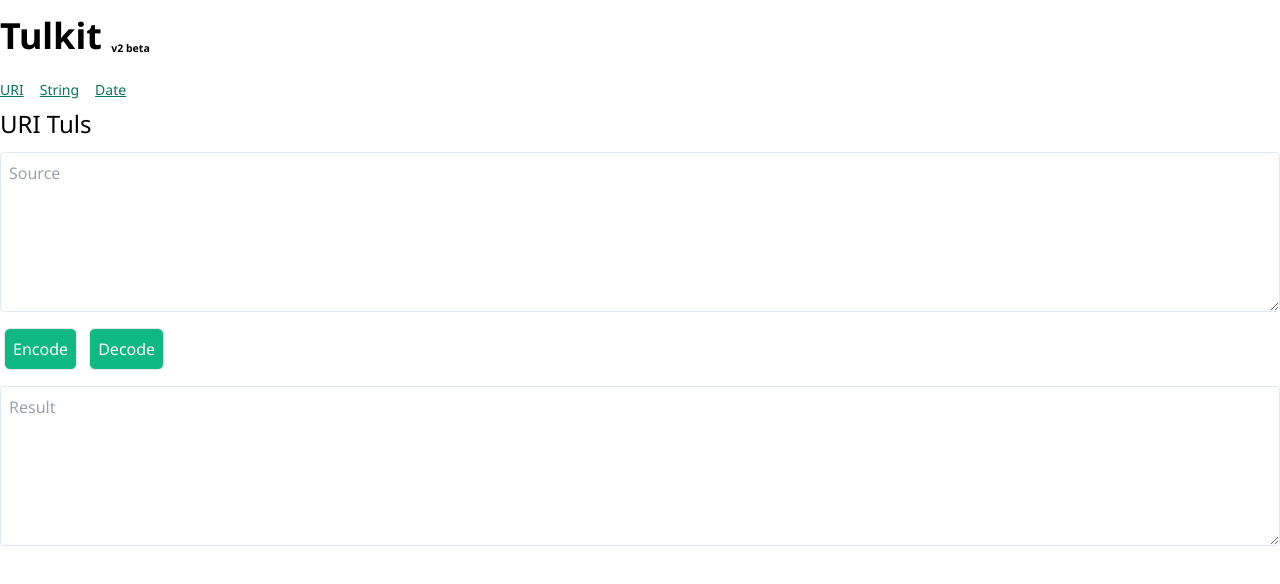
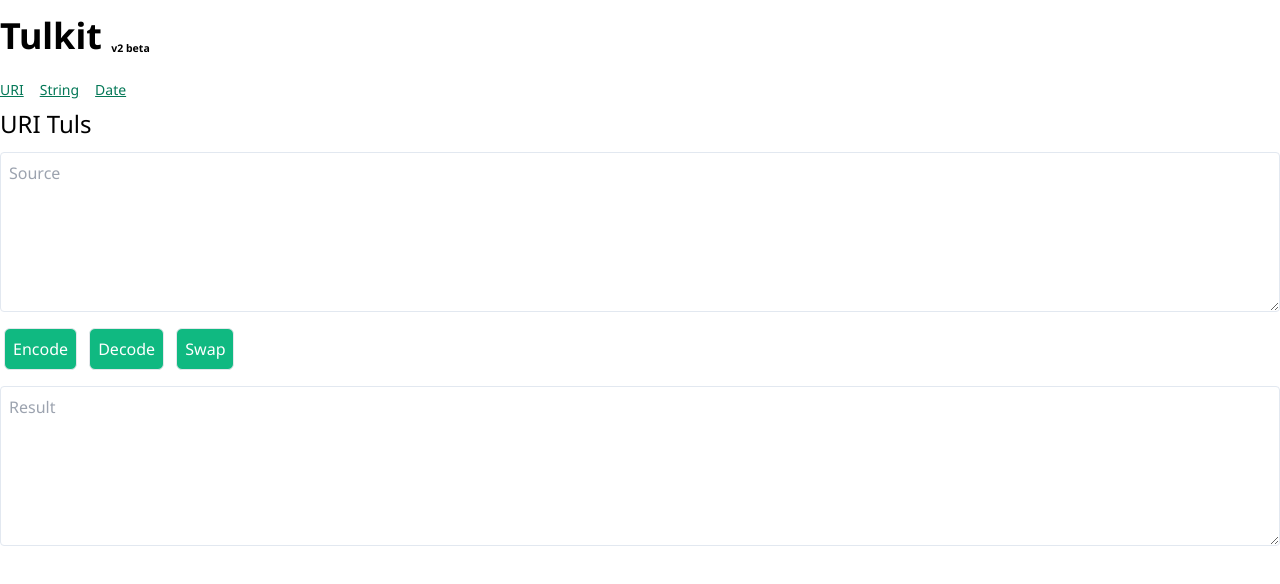
Before and after one commit to hasssan/tulkit, a SvelteKit app: page /uri in a window 1280 px wide. Shown: the top 584 px of the page. Built offline with nearby package versions, Linux system fonts and the light colour scheme.

Commit message:
feat(uri): add swap value button

```diff
--- a/src/routes/uri/+page.svelte
+++ b/src/routes/uri/+page.svelte
@@ -7,6 +7,10 @@
 	}
 	function onDecode() {
 		result = decodeURIComponent(source);
+	}
+
+	function onSwap() {
+		[result, source] = [source, result];
 	}
 </script>
 
@@ -23,6 +27,9 @@
 	<button class="m-1 p-2 border rounded-md bg-emerald-500 text-white" on:click={onDecode}
 		>Decode</button
 	>
+	<button class="m-1 p-2 border rounded-md bg-emerald-500 text-white" on:click={onSwap}
+		>Swap</button
+	>
 	<textarea
 		class="my-3 p-2 w-full h-40 block resize-y shadow-slate-900 border border-slate-200 rounded"
 		placeholder="Result"
```
